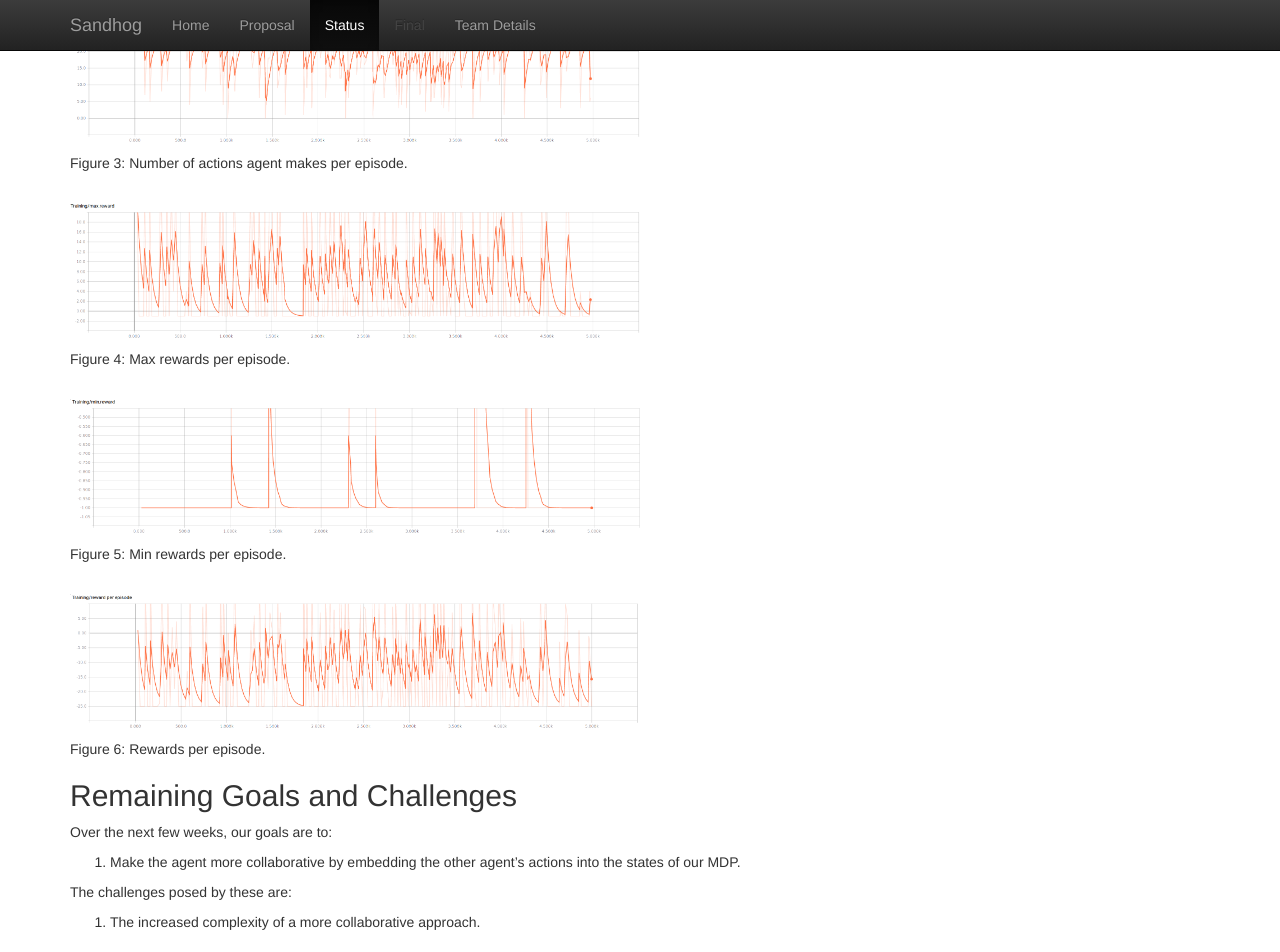
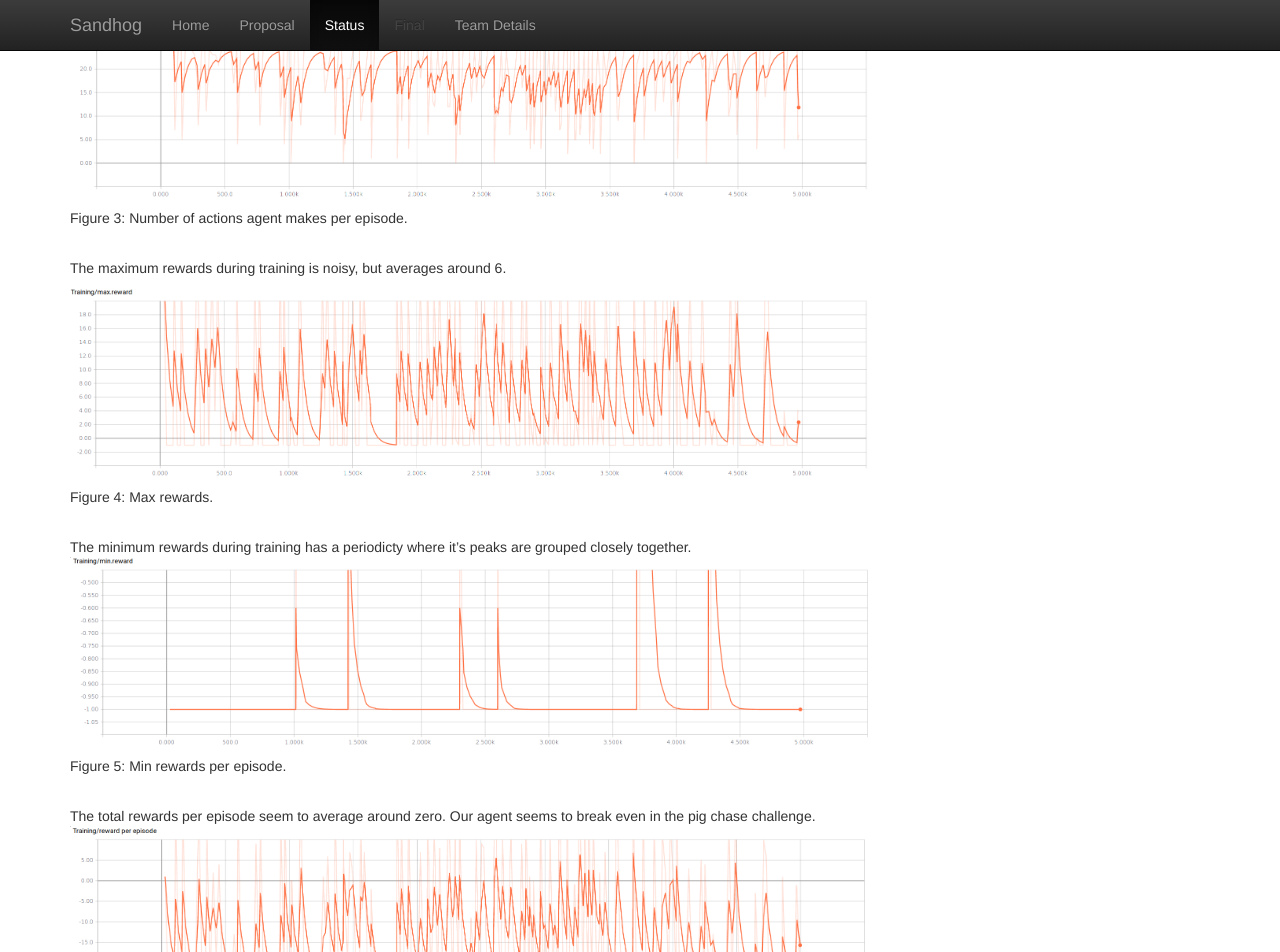
Before and after one commit to hfloresr/Sandhog, a Jekyll site: the page built from docs/status.md, in a window 1280 px wide and 1400 px high, scrolled down 3242 px. Shown: the top 952 px of the window. Built offline with Jekyll 4.4.1, drawn with Linux system fonts in a browser that asks for light colours; formulas are drawn with MathJax 3.

Commit message:
added descriptions for all graphs

```diff
--- a/docs/status.md
+++ b/docs/status.md
@@ -117,33 +117,35 @@ We chose five metrics to measure our agent performance over training time: mean
 
 Figure 2 shows how our agent starts by choosing actions with low $$Q$$-values, and quickly begins to choose actions with a higher $$Q$$-value.
 
-
 <img src="pics/meanq.png" width="50%" height="60%">
 
 Figure 2: Average chosen $$Q$$ value
 
 
+<br>
 From figure 3, the number of actions per episode our agent makes is noisy at best. The variability seems to decrease after 2000 episodes, and with perhaps a longer training time it might stabalize to a smaller range of actions.
 
-
-<br>
-<img src="pics/acts_per_episode.png"  width="50%" height="60%">
+<img src="pics/acts_per_episode.png"  width="70%" height="70%">
 
 Figure 3: Number of actions agent makes per episode.
 
 
 <br>
-<img src="pics/max_reward.png" width="50%" height="60%">
+The maximum rewards during training is noisy, but averages around 6.
 
-Figure 4: Max rewards per episode.
+<img src="pics/max_reward.png" width="70%" height="70%">
+
+Figure 4: Max rewards.
 
 <br>
-<img src="pics/min_reward.png" width="50%" height="60%">
+The minimum rewards during training has a periodicty where it's peaks are grouped closely together.
+<img src="pics/min_reward.png" width="70%" height="70%">
 
 Figure 5: Min rewards per episode.
 
 <br>
-<img src="pics/reward_per_episode.png" width="50%" height="60%">
+The total rewards per episode seem to average around zero. Our agent seems to break even in the pig chase challenge.
+<img src="pics/reward_per_episode.png" width="70%" height="70%">
 
 Figure 6: Rewards per episode.
 
```
